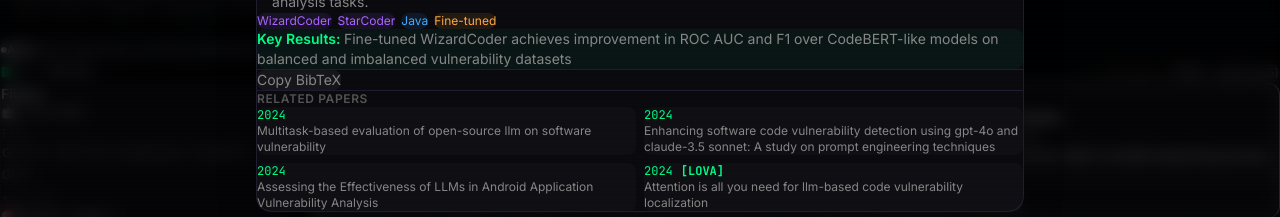
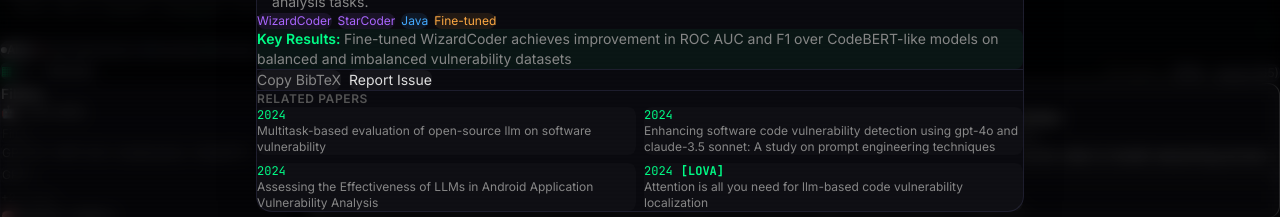
Before and after one commit to OwenSanzas/O2-CyberSecurity-Outpost, a React (Vite) app: page / in a window 1280 px wide. Both pictures are taken after a click on the button "Discover". Shown: the part 1541-1758 px from the top of the page. Built offline with nearby package versions, Linux system fonts and the light colour scheme.

Commit message:
Better empty state, report issue link, scroll progress bar
- Improved empty state with reset filters and random paper buttons
- Report Issue link in paper modal (pre-filled GitHub issue)
- Scroll progress bar at top of page

```diff
--- a/src/App.tsx
+++ b/src/App.tsx
@@ -374,10 +374,24 @@
 
             <div className="flex-1 min-w-0">
               {filtered.length === 0 ? (
-                <div className="text-center py-16 text-[var(--color-text-muted)]">
-                  <div className="text-4xl mb-3">?</div>
-                  <p>No papers found matching your criteria.</p>
-                  <p className="text-xs mt-2">Try adjusting your filters or search query.</p>
+                <div className="text-center py-20 text-[var(--color-text-muted)]">
+                  <div className="text-6xl mb-4 opacity-30">{'{ }'}</div>
+                  <p className="text-lg mb-1">No papers found</p>
+                  <p className="text-sm mb-6">Try adjusting your filters or search query.</p>
+                  <div className="flex gap-2 justify-center">
+                    <button
+                      onClick={() => { setSearchInput(''); setQuery(''); setCategory('all'); setYearFilter('all'); setRecommendationFilter('all'); setFacetFilters({}) }}
+                      className="text-xs px-4 py-2 rounded-lg border border-[var(--color-accent)]/30 text-[var(--color-accent)] bg-transparent cursor-pointer hover:bg-[var(--color-accent)]/5 transition-all"
+                    >
+                      Reset all filters
+                    </button>
+                    <button
+                      onClick={openRandomPaper}
+                      className="text-xs px-4 py-2 rounded-lg border border-[var(--color-border)] text-[var(--color-text-secondary)] bg-transparent cursor-pointer hover:border-[var(--color-accent)]/30 transition-all"
+                    >
+                      Discover a random paper
+                    </button>
+                  </div>
                 </div>
               ) : viewMode === 'table' ? (
                 <PaperTable
--- a/src/components/PaperModal.tsx
+++ b/src/components/PaperModal.tsx
@@ -400,6 +400,14 @@
                 {copiedBib ? 'Copied!' : 'Copy BibTeX'}
               </button>
             )}
+            <a
+              href={`https://github.com/OwenSanzas/O2-CyberSecurity-Outpost/issues/new?title=${encodeURIComponent(`[Paper] ${paper.title}`)}&body=${encodeURIComponent(`Paper: ${paper.title}\nID: ${paper.id}\n\nIssue description:\n`)}`}
+              target="_blank"
+              rel="noopener"
+              className="inline-flex items-center gap-1.5 text-sm px-4 py-2 rounded-lg bg-white/5 text-[var(--color-text-muted)] hover:text-[var(--color-text-secondary)] hover:bg-white/10 transition-all no-underline"
+            >
+              Report Issue
+            </a>
           </div>
 
           {/* Related papers */}
```
